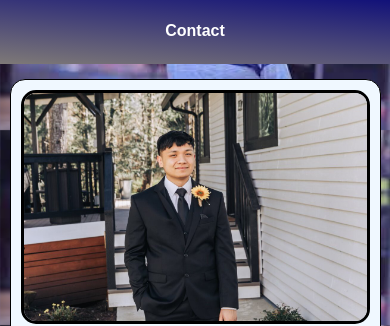
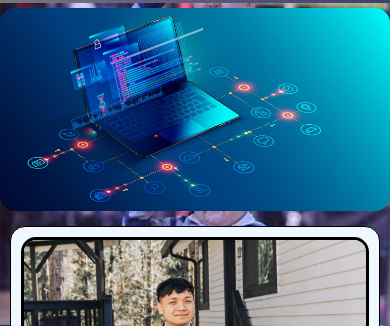
Before and after one commit to palhambra/Paolos-portfolio, a plain HTML site: page index.html in a window 390 px wide. Shown: the part 65-391 px from the top of the page. Drawn offline with Linux system fonts and the light colour scheme.

Commit message:
Placed sidebar on right side. Work sections now fill up width of page

```diff
--- a/assets/style.css
+++ b/assets/style.css
@@ -92,10 +92,11 @@ i {
   background: -webkit-radial-gradient(30% 107%, circle, #fdf497 0%, #fdf497 5%, #fd5949 45%, #d6249f 60%, #285AEB 90%);
    -webkit-background-clip: text;
 }
+
 .sidebar {
-  float: left;
+  float: right;
   width: 350px;
-  height: 675px;
+  height: 700px;
   border-style: solid;
   border-width: 1px;
   border-radius: 15px;
@@ -125,10 +126,11 @@ i {
   border-radius: 15px;
 }
 
-/* .top{
+.top{
   display: flex;
-  flex-wrap: wrap;
-} */
+  flex-wrap: nowrap;
+  justify-content: space-evenly;
+}
 
 .about-me, .work {
   border-style: solid;
@@ -209,7 +211,9 @@ justify-content: center;
   section,
   .header,
   .work,
-  .about-me
+  .about-me,
+  .top,
+  .hero
     {
     flex-direction: column;
     flex-wrap: wrap;
@@ -219,6 +223,7 @@ justify-content: center;
     text-align: center;
     margin: 0px;
     margin-bottom: 5px;
+    padding:0;
   }
   .sidebar {
     width: 95%;
--- a/index.html
+++ b/index.html
@@ -21,6 +21,10 @@
         </nav>
     </header>
 
+    <div class="top">
+    <section>
+        <img class="hero" src="/assets/images/programming evolution.jpg" alt="picture of laptop and icons">
+    </section>
     <aside class="sidebar">
         <section>
         <img class="self" src="./assets/images/375A5802.jpg" alt="picture of Paolo">
@@ -32,10 +36,12 @@
                 <li><a href="https://www.instagram.com/paolo.alhambra/"><i class="fa-brands fa-square-instagram"></i></a></li>
             </section>
     </aside>
+
+    </div>
     <main class="sections">
-        <section>
+        <!-- <section>
             <img class="hero" src="/assets/images/programming evolution.jpg" alt="picture of laptop and icons">
-        </section>
+        </section> -->
         <section id="about-me" class="about-me">
             <h2> About Me</h2>
             <p>Lorem ipsum dolor sit amet consectetur adipisicing elit. Inventore eligendi placeat molestiae soluta perspiciatis nemo! Perspiciatis ipsum nostrum beatae amet, iure ad ea voluptas libero fugit eligendi neque rerum voluptatibus.</p>
@@ -50,25 +56,25 @@
             <div class="in-work">
                 <h2> Work 2</h2>
                 <p>Description</p>
-                </div>
+            </div>
         </section>
         <section class="work more-work">
             <div class="in-work">
                 <h2> Work 3</h2>
                 <p>Description</p>
-                </div>
+            </div>
         </section>
         <section class="work more-work">
             <div class="in-work">
                 <h2> Work 4</h2>
                 <p>Description</p>
-                </div>
+            </div>
         </section>
         <section class="work more-work">
             <div class="in-work">
                 <h2> Work 5</h2>
                 <p>Description</p>
-                </div>
+            </div>
         </section>
     </main>
 <footer id="contact">
```
